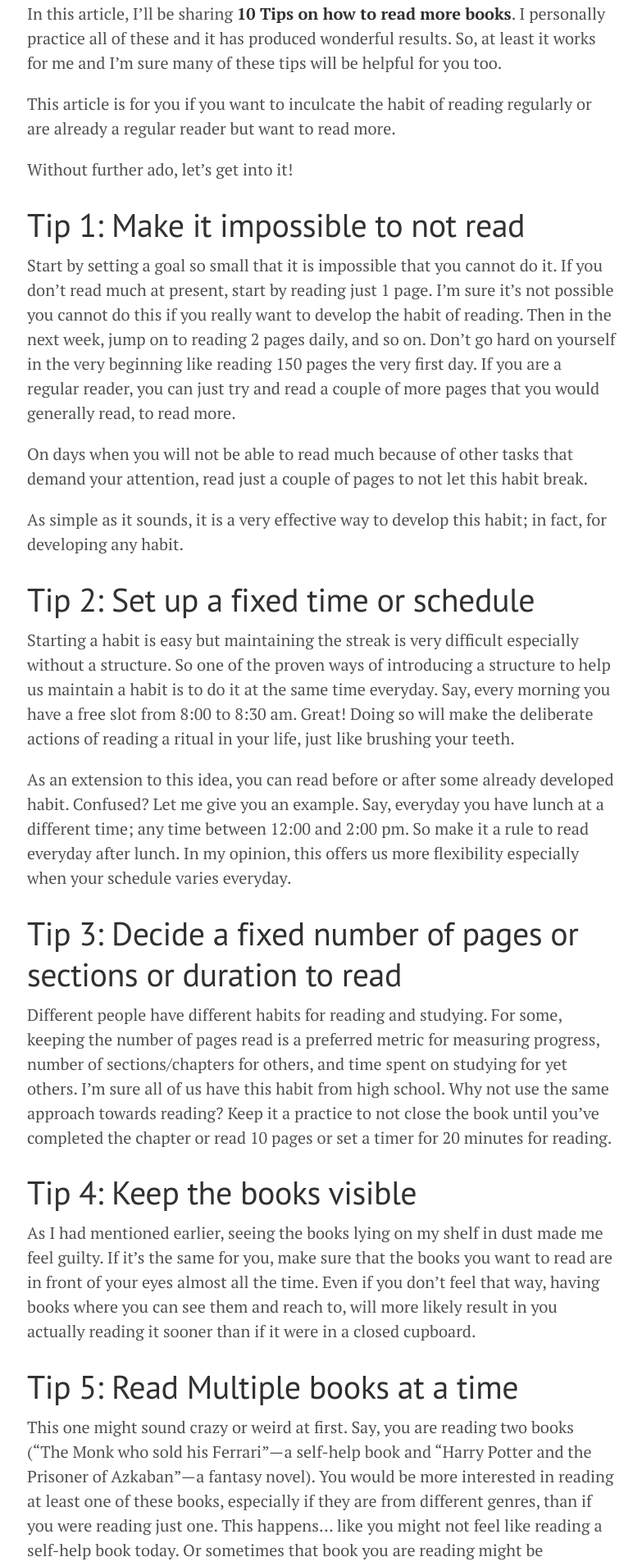
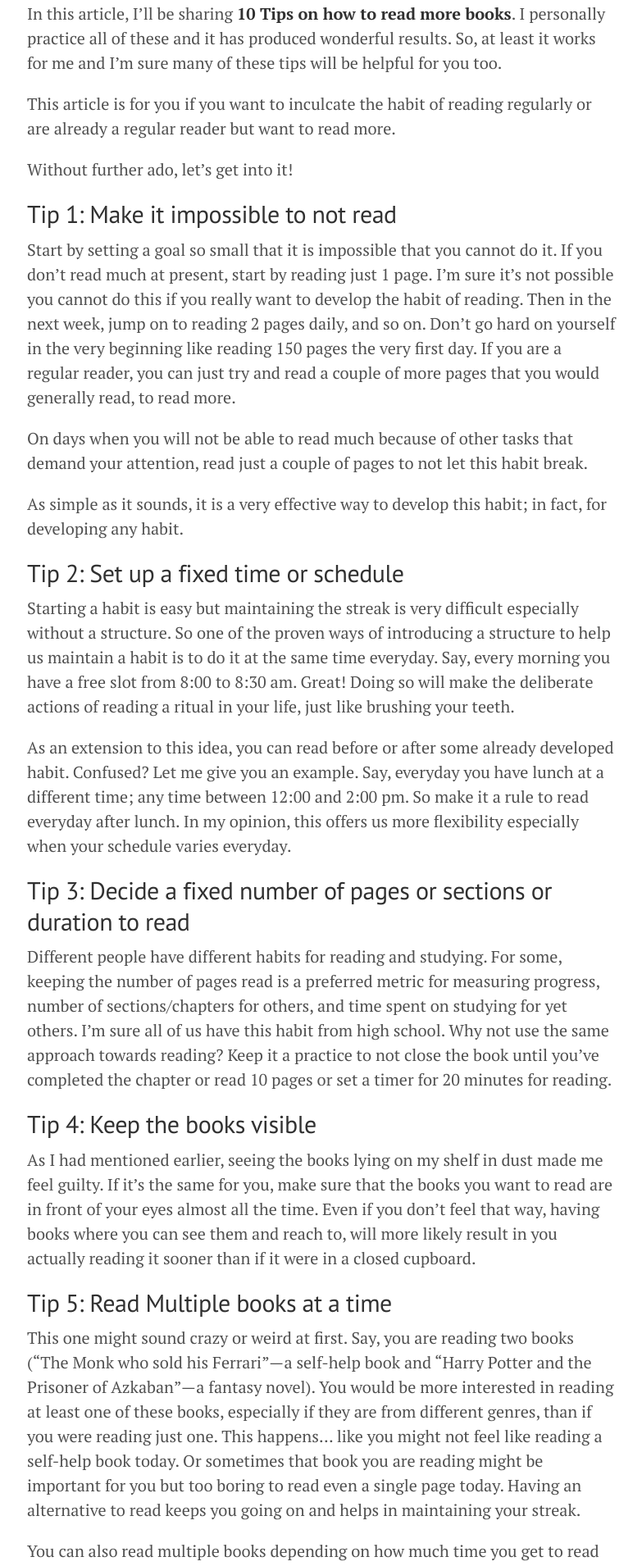
Before and after one commit to jashrathod/book-blog, a Jekyll site: the page built from _posts/2020-03-06-how-to-read-more-books.md, in a window 1280 px wide. Shown: the part 600-2510 px from the top of the page at 82% size, without its empty margins (247-1030 px from the left). Built offline with Jekyll 4.4.1, drawn with Linux system fonts in a browser that asks for light colours.

```diff
--- a/_posts/2020-03-06-how-to-read-more-books.md
+++ b/_posts/2020-03-06-how-to-read-more-books.md
@@ -19,7 +19,7 @@ This article is for you if you want to inculcate the habit of reading regularly
 
 Without further ado, let’s get into it!
 
-# Tip 1: Make it impossible to not read
+## Tip 1: Make it impossible to not read
 
 Start by setting a goal so small that it is impossible that you cannot do it. If you don’t read much at present, start by reading just 1 page. I’m sure it’s
 not possible you cannot do this if you really want to develop the habit of reading. Then in the next week, jump on to reading 2 pages daily, and so on. Don’t
@@ -30,7 +30,7 @@ On days when you will not be able to read much because of other tasks that deman
 
 As simple as it sounds, it is a very effective way to develop this habit; in fact, for developing any habit.
 
-# Tip 2: Set up a fixed time or schedule
+## Tip 2: Set up a fixed time or schedule
 
 Starting a habit is easy but maintaining the streak is very difficult especially without a structure. So one of the proven ways of introducing a structure to
 help us maintain a habit is to do it at the same time everyday. Say, every morning you have a free slot from 8:00 to 8:30 am. Great! Doing so will make the
@@ -40,19 +40,19 @@ As an extension to this idea, you can read before or after some already develope
 a different time; any time between 12:00 and 2:00 pm. So make it a rule to read everyday after lunch. In my opinion, this offers us more flexibility especially
 when your schedule varies everyday.
 
-# Tip 3: Decide a fixed number of pages or sections or duration to read
+## Tip 3: Decide a fixed number of pages or sections or duration to read
 
 Different people have different habits for reading and studying. For some, keeping the number of pages read is a preferred metric for measuring progress,
 number of sections/chapters for others, and time spent on studying for yet others. I’m sure all of us have this habit from high school. Why not use the same
 approach towards reading? Keep it a practice to not close the book until you’ve completed the chapter or read 10 pages or set a timer for 20 minutes for reading.
 
-# Tip 4: Keep the books visible
+## Tip 4: Keep the books visible
 
 As I had mentioned earlier, seeing the books lying on my shelf in dust made me feel guilty. If it’s the same for you, make sure that the books you want to
 read are in front of your eyes almost all the time. Even if you don’t feel that way, having books where you can see them and reach to, will more likely result
 in you actually reading it sooner than if it were in a closed cupboard.
 
-# Tip 5: Read Multiple books at a time
+## Tip 5: Read Multiple books at a time
 
 This one might sound crazy or weird at first. Say, you are reading two books (“The Monk who sold his Ferrari” — a self-help book and “Harry Potter and the
 Prisoner of Azkaban” — a fantasy novel). You would be more interested in reading at least one of these books, especially if they are from different genres,
@@ -64,7 +64,7 @@ Gita” in the morning the first thing after you get ready for work and a romant
 
 It’s perfectly fine if this doesn’t work for you. Everyone has a different way to go about reading!
 
-# Tip 6: Plan what you are going to read
+## Tip 6: Plan what you are going to read
 
 Try to plan out what you are going to read and when beforehand, maybe the night before or that day in the morning. Like, I prefer reading books, which share
 some actionable steps that I can apply during the day, in the morning (Eg. “How to Win Friends and Influence People" by Dale Caregie); biographies before going
@@ -74,12 +74,12 @@ to bed.
   <strong>PRO TIP:</strong> Keeping phones aside 45 mins before sleeping and reading books (not any form of news) before going to bed can improve sleep quality. (At least it worked for me and people around me who tried it out).
 </div>
 
-# Tip 7: Distraction free environment
+## Tip 7: Distraction free environment
 
 This is most importantly for people who can’t live without checking their Instagram every 2 minutes. Cutting away from such distractions for a mere 15 minutes
 a day to read can help you get into the habit of reading easily. Moreover, an uninterrupted reading session can lead to a richer reading experience.
 
-# Tip 8: You don’t need to read cover to cover
+## Tip 8: You don’t need to read cover to cover
 
 This is one of the biggest misconceptions (or rather OCD) that most people have. To some degree, I too have it. This is not quite applicable for novels and
 iction; you would not want to skip parts of these books or you may run the risk of missing out on key events of the story. But when it comes to non-fiction
@@ -92,12 +92,12 @@ what we started. As helpful as this advice serves in other aspects of our life,
 importantly at a time when either the book is irrelevant for me (which seemed relevant at the time I started it) or is so boring that it feels like dragging
 myself forcefully to the grave.
 
-# Tip 9: Announce your reading goals
+## Tip 9: Announce your reading goals
 
 If none of the above tips have proven to be effective, this one surely will. It involves telling other people that you are planning to read this book. After
 doing so, you don’t want to be looked at like not sticking to your word. This contrarian approach will nudge you to read more. Sounds harsh, but definitely works!
 
-# Tip 10: Goodreads
+## Tip 10: Goodreads
 
 Maintain a list of all the books you want to read, are currently reading, and have completed reading on this wonderful platform. For those of you who are not
 aware of what Goodreads is — Goodreads is an American social cataloging website that allows individuals to search its database of books, annotations, quotes,
```
